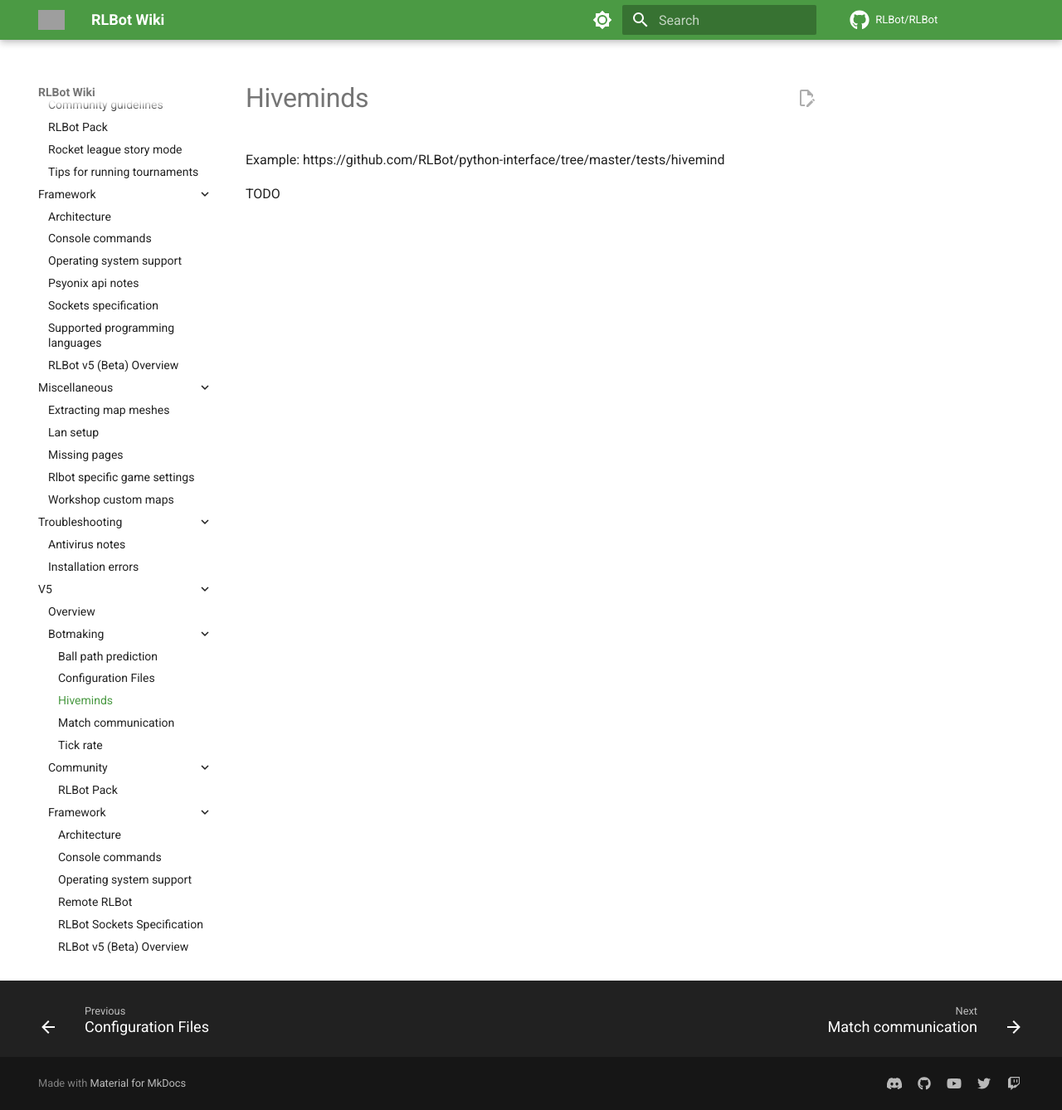
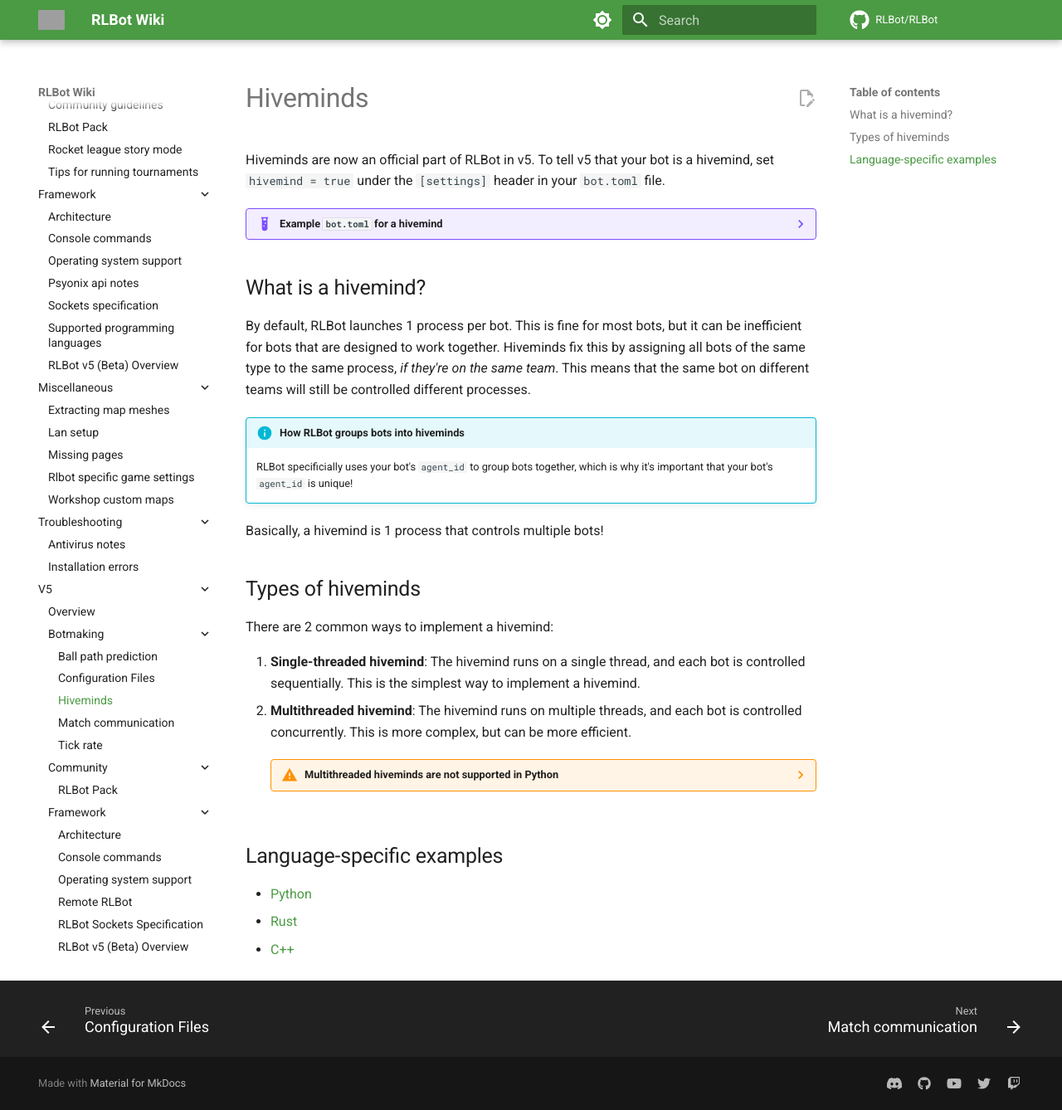
Before and after one commit to RLBot/wiki, an MkDocs documentation site: the page built from docs/v5/botmaking/hiveminds.md, in a window 1280 px wide and 1338 px high. Shown: the whole window at 83% size. Built offline with MkDocs 1.6.1 and Material for MkDocs 9.7.7, drawn with Linux system fonts in a browser that asks for light colours; comment, search, counter and statistics services are not loaded; grey boxes are pictures that could not be loaded.

Commit message:
Better hiveminds page

````diff
--- a/docs/v5/botmaking/hiveminds.md
+++ b/docs/v5/botmaking/hiveminds.md
@@ -1,5 +1,46 @@
 # Hiveminds
 
-Example: https://github.com/RLBot/python-interface/tree/master/tests/hivemind
+Hiveminds are now an official part of RLBot in v5. To tell v5 that your bot is a hivemind, set `hivemind = true` under the `[settings]` header in your `bot.toml` file.
 
-TODO
+??? example "Example `bot.toml` for a hivemind"
+    ```toml
+    [settings]
+    name = "Hives"
+    loadout_file = "loadout.toml"
+    run_command = "python bot.py"
+    run_command_linux = "./venv/bin/python bot.py"
+    agent_id = "rlbot-community/hives"
+    # must set to true if you want the bot to be ran as a hivemind
+    hivemind = true
+
+    [details]
+    description = "Made possible by RLBot"
+    fun_fact = "This is a test bot"
+    source_link = "https://github.com/RLBot/core"
+    developer = "RLBot community"
+    ```
+
+## What is a hivemind?
+
+By default, RLBot launches 1 process per bot. This is fine for most bots, but it can be inefficient for bots that are designed to work together. Hiveminds fix this by assigning all bots of the same type to the same process, _if they're on the same team_. This means that the same bot on different teams will still be controlled different processes.
+
+!!! info "How RLBot groups bots into hiveminds"
+    RLBot specificially uses your bot's `agent_id` to group bots together, which is why it's important that your bot's `agent_id` is unique!
+
+Basically, a hivemind is 1 process that controls multiple bots!
+
+## Types of hiveminds
+
+There are 2 common ways to implement a hivemind:
+
+1. **Single-threaded hivemind**: The hivemind runs on a single thread, and each bot is controlled sequentially. This is the simplest way to implement a hivemind.
+2. **Multithreaded hivemind**: The hivemind runs on multiple threads, and each bot is controlled concurrently. This is more complex, but can be more efficient.
+
+    ??? warning "Multithreaded hiveminds are not supported in Python"
+        Due to current limitations of the Python language, Python can't do multithreading. If you're curious why, learn more about the [Global Interpreter Lock](https://realpython.com/python-gil/)!
+
+## Language-specific examples
+
+- [Python](https://github.com/RLBot/python-interface/tree/master/tests/hivemind)
+- [Rust](https://github.com/RLBot/rust-interface/tree/master/rlbot/examples/atba_hivemind)
+- [C++](https://github.com/RLBot/cpp-interface/tree/master/examples/ATBA)
````
